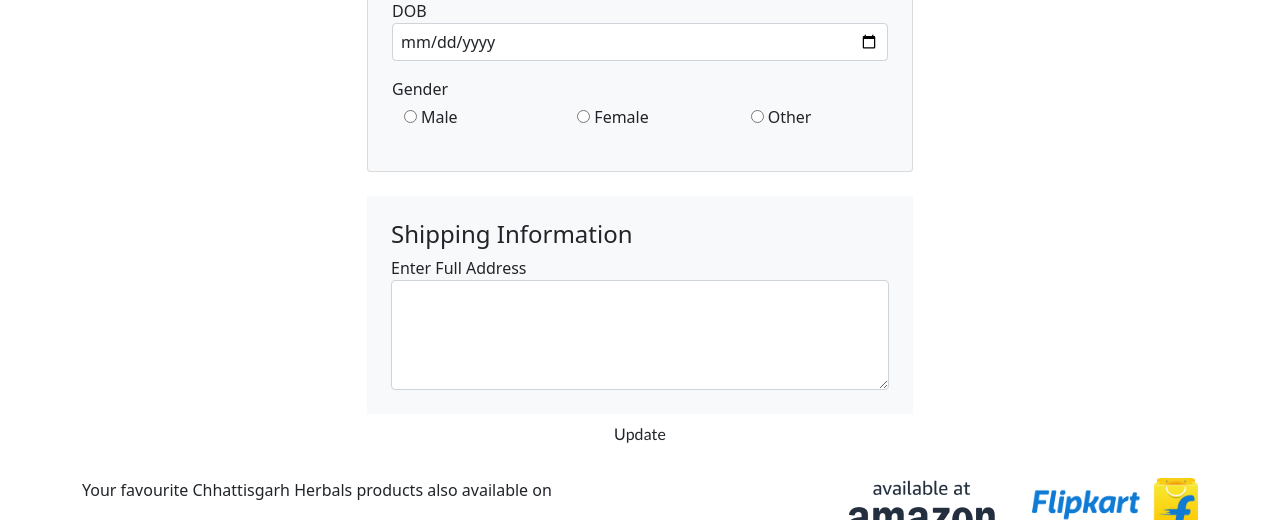
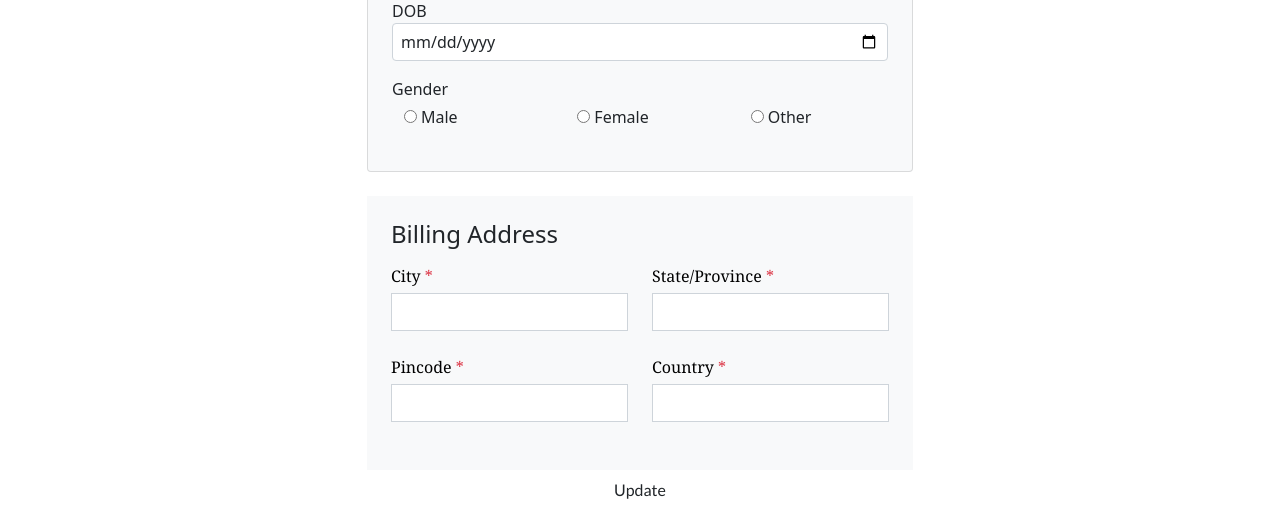
Before and after one commit to tahsinchouhan/Moto-Studio, a Next.js app: page /auth/UserProfile in a window 1280 px wide. Shown: the part 878-1398 px from the top of the page. Built offline with nearby package versions, Linux system fonts and the light colour scheme; no server answers; sample sign-in values are in the browser's storage.

Commit message:
changes in cart2 address and user profile

```diff
--- a/src/components/SubHeader.js
+++ b/src/components/SubHeader.js
@@ -118,7 +118,7 @@ function SubHeader() {
                             shopHandler(2 + index, menu.menu_data)
                           }
                         >
-                          <Link href={`/product?activeTab=${index}`}>
+                          <Link href={`/product?activeTab=${index-1}`}>
                             <a
                               className="sub-nav-link mx-3"
                               style={{ width: "fitContent" }}
--- a/src/pages/auth/UserProfile.js
+++ b/src/pages/auth/UserProfile.js
@@ -40,7 +40,11 @@ function UserProfile() {
   const validationSchema = Yup.object({
     full_Name: Yup.string().required("This field is required"),
     email: Yup.string().required("This field is required"),
-    address: Yup.string().required("This field is required"),
+    // address: Yup.string().required("This field is required"),
+    city: Yup.string().required("This field is required"),
+    state: Yup.string().required("This field is required"),
+    pincode: Yup.string().required("This field is required").min(6).max(6),
+    country: Yup.string().required("This field is required"),
   });
 
   let initialValues = {}
@@ -54,6 +58,10 @@ function UserProfile() {
       dob: user?.dob || '',
       gender: user?.gender || '',
       address: user?.address || '',
+      city: user?.billingAddress[0]?.city || '',
+      state: user?.billingAddress[0]?.state || '',
+      pincode: user?.billingAddress[0]?.pincode || '',
+      country: user?.billingAddress[0]?.country || '',
     };
   }
 
@@ -69,15 +77,52 @@ function UserProfile() {
           dob: values.dob,
           gender: values.gender,
           address: values.address,
+          billingAddress:[{
+            first_name: user?.billingAddress[0]?.first_name || '',
+            last_name: user?.billingAddress[0]?.last_name || '',
+            email: user?.billingAddress[0]?.email || '',
+            mobile: user?.billingAddress[0]?.mobile || '',
+            address: user?.billingAddress[0]?.address || '',
+            pincode: values.pincode,
+            country: values.country,
+            city: values.city,
+            state: values.state,
+          }],
         }),
       });
       const result = await res.json();
       if(result) {
         setMessage('Update Successfully!')
       }
+      user.billingAddress = [{
+        first_name: user?.billingAddress[0]?.first_name || "",
+        last_name: user?.billingAddress[0]?.last_name || "",
+        email: user?.billingAddress[0]?.email || "",
+        mobile: user?.billingAddress[0]?.mobile || "",
+        address: user?.billingAddress[0]?.address || "",
+        pincode: values?.pincode || "",
+        country: values?.country || "",
+        city: values?.city || "",
+        state: values?.state || "",
+      }]
+
+
+
     } catch (error) {
       console.log('error :>> ', error);
     }
+
+
+
+  };
+
+  const formControl = {
+    borderColor: "#e5e5e5 !important",
+    color: "#666666",
+    outline: "none",
+    boxShadow: "none",
+    borderRadius: 0,
+    fontSize: 16,
   };
 
   return (
@@ -329,7 +374,7 @@ function UserProfile() {
                               </div>
                             </div>
 
-                            <div className="form-div pt-4">
+                            {/* <div className="form-div pt-4">
                               <div className="row">
                                 <div className="col-md-12">
                                   <div className="userprofile-card bg-light">
@@ -349,6 +394,115 @@ function UserProfile() {
                                         />
                                          <ErrorMessage name="address" component={TextError} />
                                       </div>
+                                    </div>
+                                  </div>
+                                </div>
+                              </div>
+                            </div> */}
+
+
+                            <div className="form-div pt-4">
+                              <div className="row">
+                                <div className="col-md-12">
+                                  <div className="userprofile-card bg-light">
+                                    <div className="card-body p-4" >
+                                      <div className="card-heading">
+                                        <h4 className="pb-2">
+                                          Billing Address
+                                        </h4>
+                                      </div>
+                                      {/* add billing addresss */}
+                                      <Row>
+                                        <Col>
+                                          <div className="form-group user-field  mb-4">
+                                            <label
+                                              className="lableFontWeight"
+                                              htmlFor="city"
+                                            >
+                                              City <span className="text-danger">*</span>
+                                            </label>
+                                            <Field
+                                              className="form-control"
+                                              type="text"
+                                              name="city"
+                                              style={formControl}
+                                            />
+                                            <ErrorMessage
+                                              name="city"
+                                              component={TextError}
+                                            />
+                                          </div>
+                                        </Col>
+
+                                        <Col>
+                                          <div className="form-group user-field  mb-4">
+                                            <label
+                                              className="lableFontWeight"
+                                              htmlFor="state"
+                                            >
+                                              State/Province{" "}
+                                              <span className="text-danger">*</span>
+                                            </label>
+                                            <div className="form-group user-field  mb-4">
+                                              <Field
+                                                className="form-control"
+                                                type="text"
+                                                name="state"
+                                                style={formControl}
+                                              />
+                                              <ErrorMessage
+                                                name="state"
+                                                component={TextError}
+                                              />
+                                            </div>
+                                          </div>
+                                        </Col>
+                                      </Row>
+                                      <Row>
+                                        <Col>
+                                          <div className="form-group user-field  mb-4">
+                                            <label
+                                              className="lableFontWeight"
+                                              htmlFor="pincode"
+                                            >
+                                              Pincode{" "}
+                                              <span className="text-danger">*</span>
+                                            </label>
+                                            <Field
+                                              className="form-control"
+                                              type="number"
+                                              name="pincode"
+                                              style={formControl}
+                                            />
+                                            <ErrorMessage
+                                              name="pincode"
+                                              component={TextError}
+                                            />
+                                          </div>
+                                        </Col>
+                                        <Col>
+                                          <div className="form-group user-field  mb-4">
+                                            <label
+                                              className="lableFontWeight"
+                                              htmlFor="country"
+                                            >
+                                              Country{" "}
+                                              <span className="text-danger">*</span>
+                                            </label>
+                                            <Field
+                                              className="form-control"
+                                              type="text"
+                                              name="country"
+                                              style={formControl}
+                                            />
+                                            <ErrorMessage
+                                              name="country"
+                                              component={TextError}
+                                            />
+                                          </div>
+                                        </Col>
+                                      </Row>
+                                      {/* end billing add */}
                                     </div>
                                   </div>
                                 </div>
--- a/src/styles/shopping/shopping.css
+++ b/src/styles/shopping/shopping.css
@@ -145,6 +145,16 @@
   background: #edf2f5;
   border: none;
 }
+/* hidd gift address */
+.giftaddressForm{
+  visibility: hidden;
+}
+.hiddGiftAddress{
+  visibility: hidden !important;
+}
+.visibleGiftAddress{
+  visibility:visible !important;
+}
 
 @media screen and (max-width: 1145px) {
   .shopping-container {
```
Also changed, not shown: src/pages/shopping/Shopping.js (+51 -42 lines).
